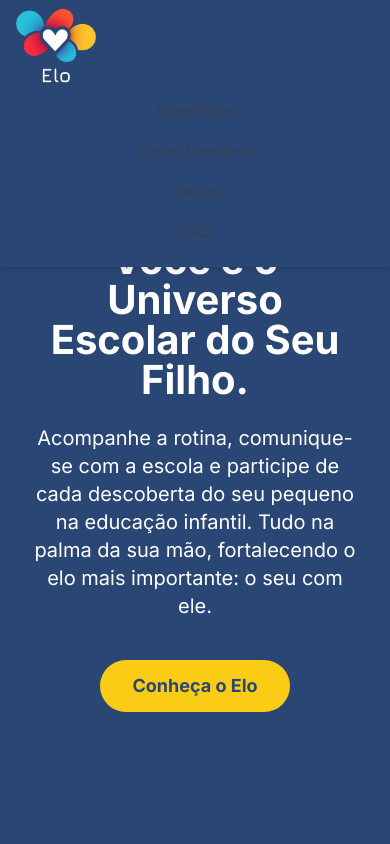
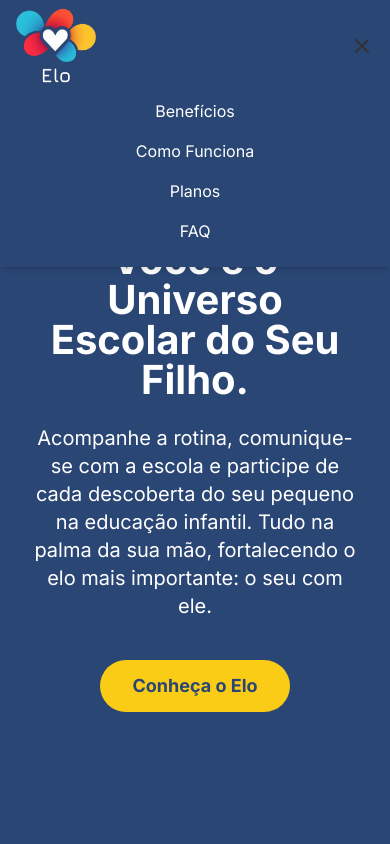
Before and after one commit to Alexseyf/elo-landing-page, a React (Vite) app: page / in a window 390 px wide. Both pictures are taken after a click on the button 362 px from the left and 45 px from the top of the page. Shown: the top 844 px of the page. Built offline with nearby package versions, Linux system fonts and the light colour scheme; the HTML template or start-up script is replaced by a standard one.

Commit message:
fix color header-menu burguer

```diff
--- a/src/Header.tsx
+++ b/src/Header.tsx
@@ -71,7 +71,7 @@ const Header: React.FC = () => {
           >
             <svg
               xmlns="http://www.w3.org/2000/svg"
-              className={`h-6 w-6 ${isScrolled || isMobile ? 'text-blue-text' : 'text-white'}`}
+              className={`h-6 w-6 ${isScrolled || isMobile ? 'text-white-text' : 'text-white'}`}
               fill="none"
               viewBox="0 0 24 24"
               stroke="currentColor"
@@ -90,28 +90,28 @@ const Header: React.FC = () => {
             <nav className="flex flex-col space-y-4">
               <a
                 href="#beneficios"
-                className={`${isScrolled || isMobile ? 'text-gray-700' : 'text-white'} hover:text-blue-500 transition-colors`}
+                className={`${isScrolled || isMobile ? 'text-white' : 'text-white'} hover:text-blue-200 transition-colors`}
                 onClick={() => setMobileMenuOpen(false)}
               >
                 Benefícios
               </a>
               <a
                 href="#como-funciona"
-                className={`${isScrolled || isMobile ? 'text-gray-700' : 'text-white'} hover:text-blue-500 transition-colors`}
+                className={`${isScrolled || isMobile ? 'text-white' : 'text-white'} hover:text-blue-200 transition-colors`}
                 onClick={() => setMobileMenuOpen(false)}
               >
                 Como Funciona
               </a>
               <a
                 href="#planos"
-                className={`${isScrolled || isMobile ? 'text-gray-700' : 'text-white'} hover:text-blue-500 transition-colors`}
+                className={`${isScrolled || isMobile ? 'text-white' : 'text-white'} hover:text-blue-200 transition-colors`}
                 onClick={() => setMobileMenuOpen(false)}
               >
                 Planos
               </a>
               <a
                 href="#faq"
-                className={`${isScrolled || isMobile ? 'text-gray-700' : 'text-white'} hover:text-blue-500 transition-colors`}
+                className={`${isScrolled || isMobile ? 'text-white' : 'text-white'} hover:text-blue-200 transition-colors`}
                 onClick={() => setMobileMenuOpen(false)}
               >
                 FAQ
```
